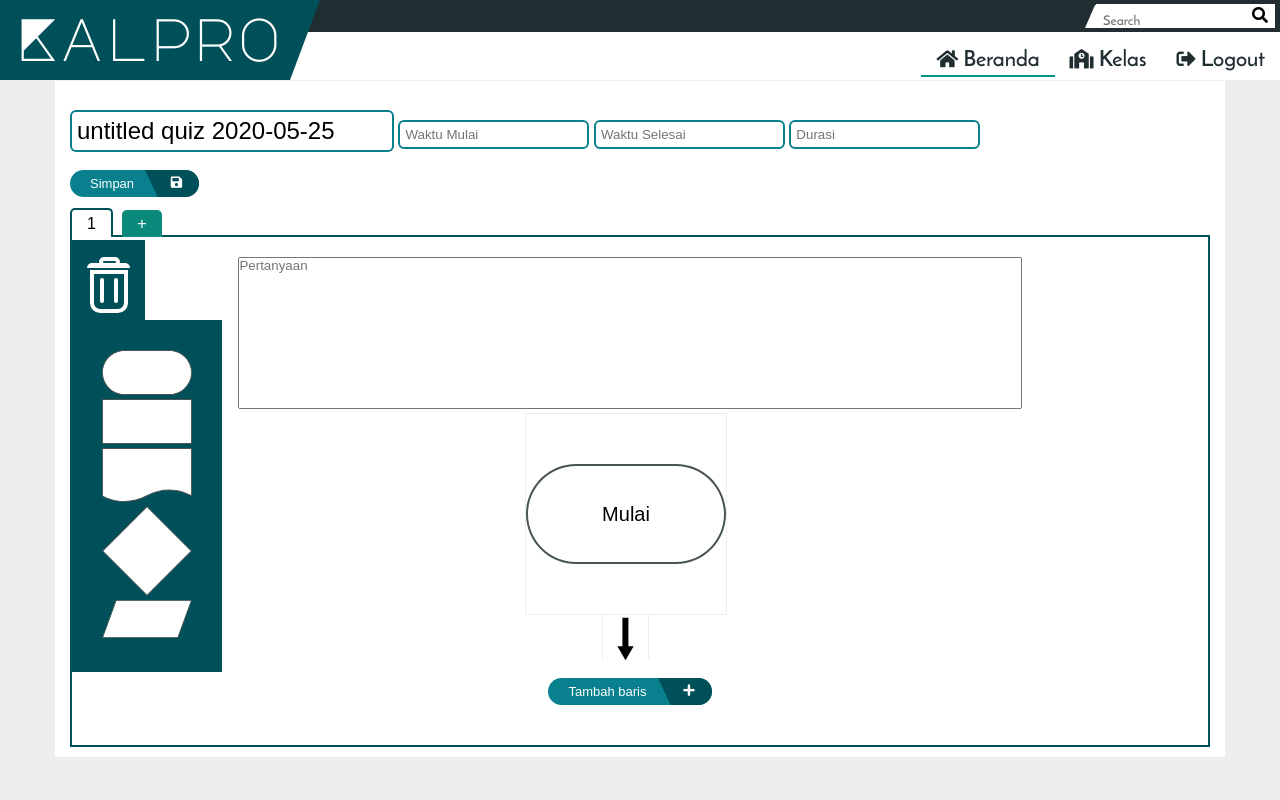
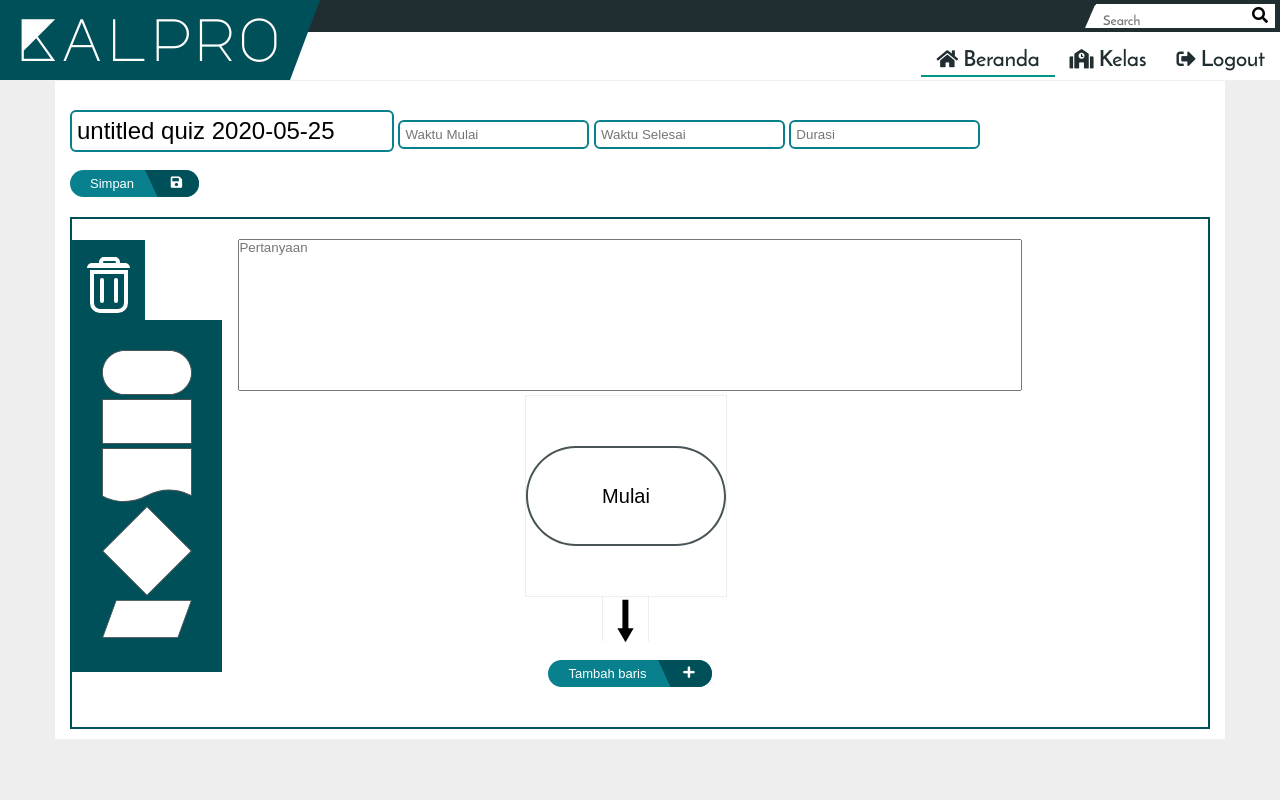
Before and after one commit to noviandsh/kalpro, a CodeIgniter app: page /kalpro/index.php/home/createQuiz in a window 1280 px wide. Run offline with CodeIgniter, Linux system fonts and the light colour scheme; some libraries are stand-ins or nearby versions.

Commit message:
remove quiz number

```diff
--- a/application/views/sub-page/new-quiz.php
+++ b/application/views/sub-page/new-quiz.php
@@ -10,7 +10,7 @@
     </form>
     <button class="styled-btn" onClick="submitQuiz()" class='styled-btn' data-icon='&#xf0c7'>Simpan</button><br><br>
     <div id="new-quiz-number">
-        <ul>
+        <ul style="display:none;">
             <li class="selected"><a href="#">1</a></li>
             <li id="add-quiz-id"><a id="add-quiz" href="">+</a></li>
         </ul>
```
